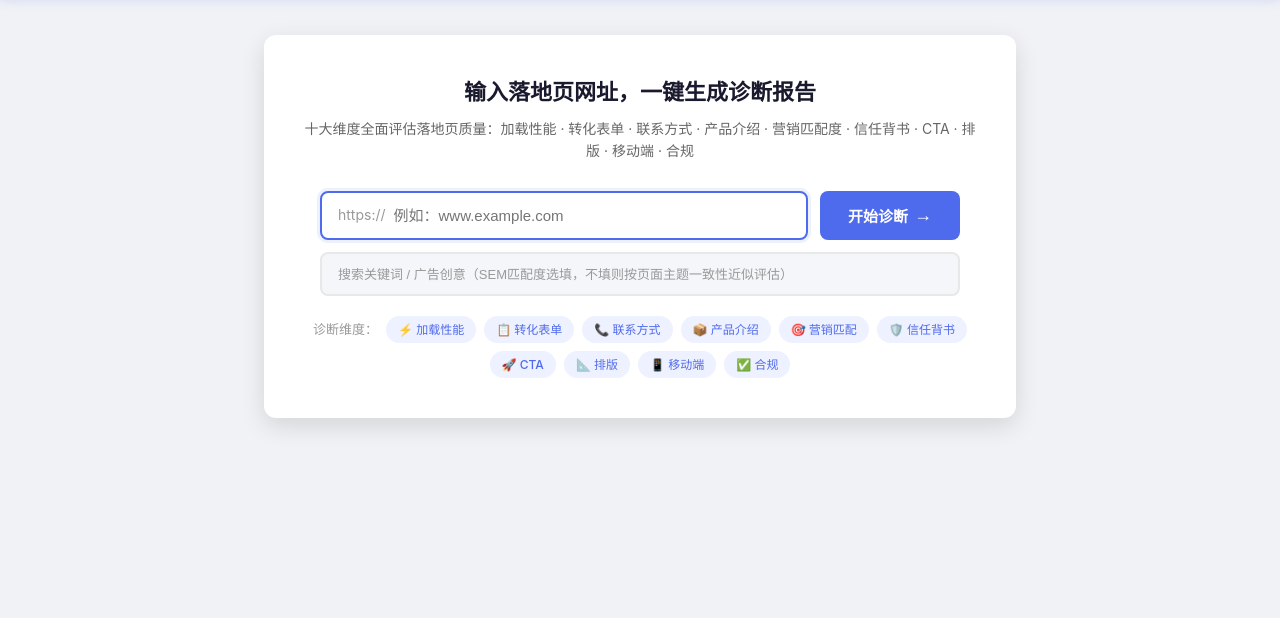
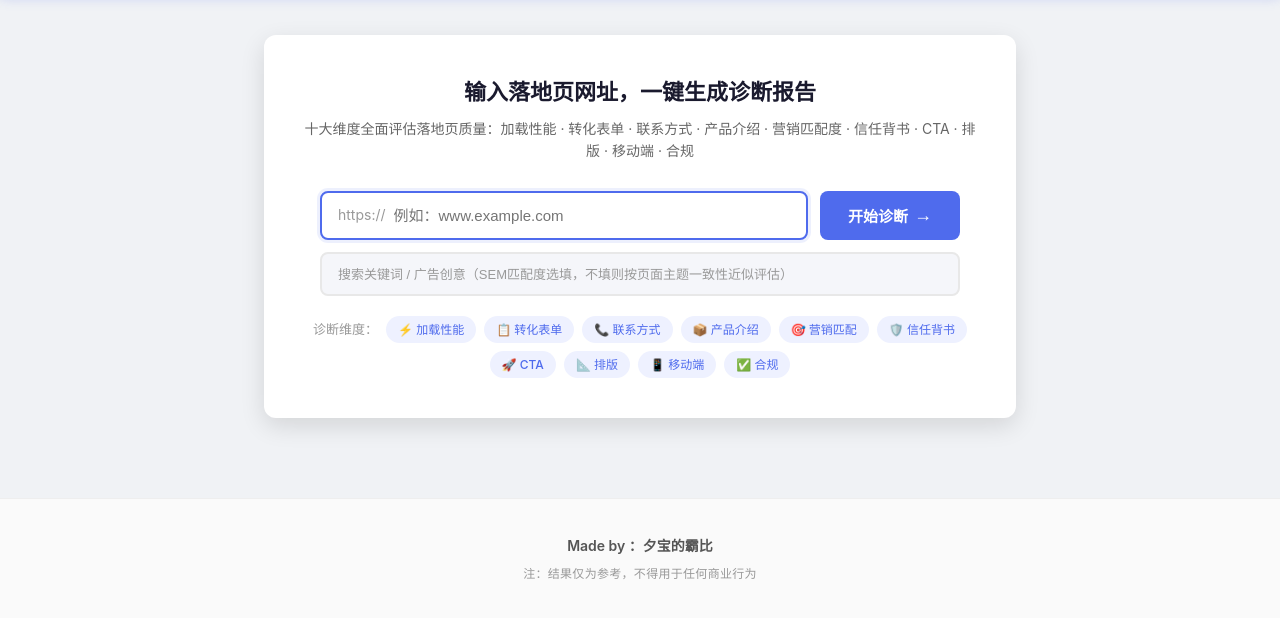
Before and after one commit to weizhenhao1990/360luodiyezhenduan, a website: page public/index.html in a window 1280 px wide. Shown: the part 90-708 px from the top of the page. Drawn offline with Linux system fonts and the light colour scheme.

Commit message:
ui: 页面底部署名与免责声明(Made by 夕宝的霸比 + 仅参考声明)

```diff
--- a/public/index.html
+++ b/public/index.html
@@ -138,6 +138,12 @@
     </section>
   </div>
 
+  <!-- 页面底部署名与免责声明 -->
+  <footer class="site-footer">
+    <p class="footer-author">Made by ：夕宝的霸比</p>
+    <p class="footer-note">注：结果仅为参考，不得用于任何商业行为</p>
+  </footer>
+
   <script src="script.js"></script>
 </body>
 </html>
--- a/public/style.css
+++ b/public/style.css
@@ -831,9 +831,33 @@ body {
   .finding-item { break-inside: avoid; }
   .suggestions-block { break-inside: avoid; }
   .overall-suggestions { break-inside: avoid; }
+  .site-footer { display: none !important; }
 
   @page {
     size: A4;
     margin: 15mm;
   }
 }
+
+/* 页面底部署名与免责声明 */
+.site-footer {
+  text-align: center;
+  padding: 36px 20px 48px;
+  margin-top: 80px;
+  border-top: 1px solid #eee;
+  background: #fafafa;
+}
+
+.site-footer .footer-author {
+  margin: 0 0 6px;
+  font-size: 14px;
+  font-weight: 600;
+  color: #555;
+}
+
+.site-footer .footer-note {
+  margin: 0;
+  font-size: 12px;
+  color: #999;
+  letter-spacing: 0.3px;
+}
```
